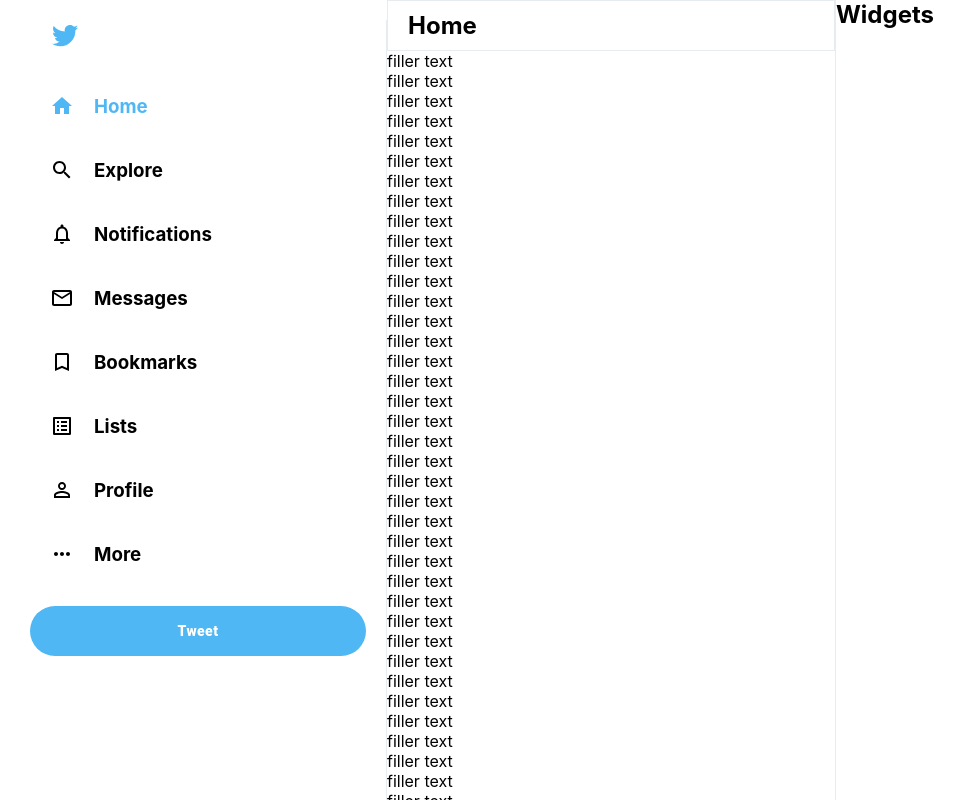
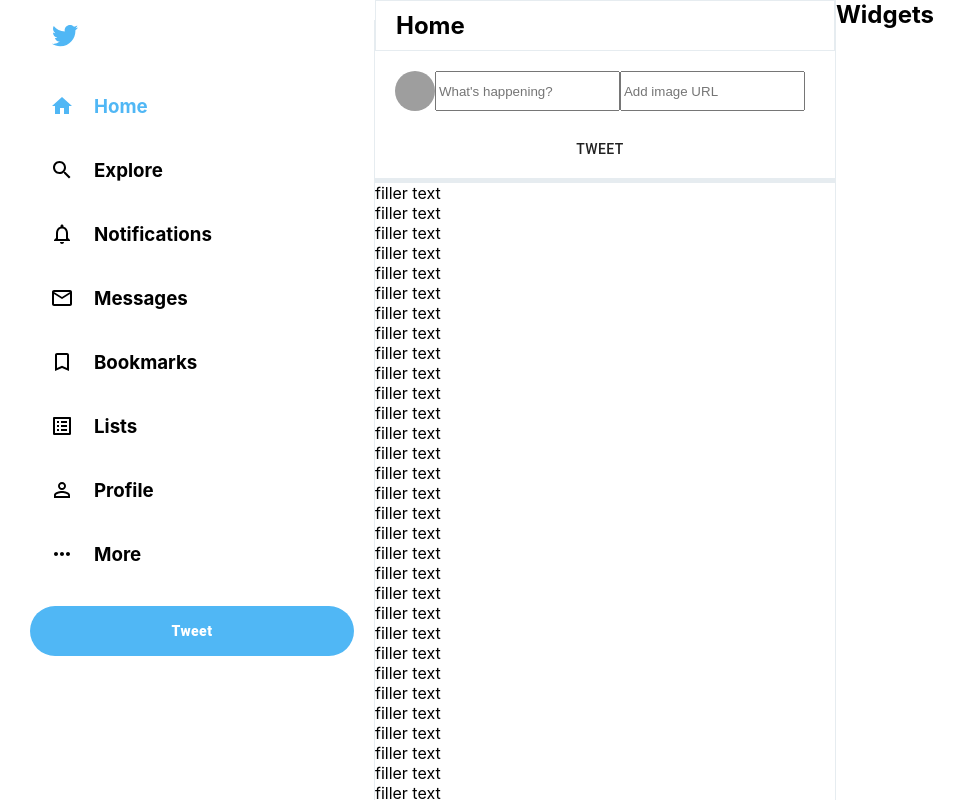
Before and after one commit to EDowning2000/TwitterClone, a React (Create React App) app in the folder client/: page / in a window 1280 px wide. Shown: the whole page, without its empty margins (0-966 px from the left). Built offline with nearby package versions, Linux system fonts and the light colour scheme; grey boxes are pictures that could not be loaded.

Commit message:
got the input and the avatar for the tweet form all setup and looking nice

```diff
--- a/client/src/components/Feed/Feed.css
+++ b/client/src/components/Feed/Feed.css
@@ -1,11 +1,12 @@
-.feed{
+.feed {
   flex: 0.4;
   border-right: 1px solid var(--twitterBackground);
   min-width: fit-content;
   overflow-y: scroll;
-
+  -ms-overflow-style: none;
+  scrollbar-width: none;
 }
-.header{
+.header {
   position: sticky;
   top: 0;
   background-color: white;
@@ -13,6 +14,6 @@
   border: 1px solid var(--twitterBackground);
   padding: 10px 20px;
 }
-.feed::-webkit-scrollbar{
+.feed::-webkit-scrollbar {
   display: none;
 }
--- a/client/src/components/Feed/TweetBox.js
+++ b/client/src/components/Feed/TweetBox.js
@@ -1,16 +1,19 @@
-import React from 'react';
-import './Tweetbox.css';
+import React from "react";
+import "./Tweetbox.css";
+import { Avatar, Button } from "@material-ui/core";
 
-function Tweetbox(){
+function Tweetbox() {
   return (
-    <div className='tweetbox'>
-
-
-
-
-
-
+    <div className="tweetbox">
+      <form>
+        <div className="tweetboxInput">
+          <Avatar src="https://pbs.twimg.com/profile_images/968882665188478978/3aqyFu3g_400x400.jpg" />
+          <input placeholder="What's happening?" type="text"></input>
+          <input placeholder="Add image URL" type="text"></input>
+        </div>
+        <Button>Tweet</Button>
+      </form>
     </div>
-  )
+  );
 }
 export default Tweetbox;
--- a/client/src/components/Feed/Tweetbox.css
+++ b/client/src/components/Feed/Tweetbox.css
@@ -0,0 +1,13 @@
+.tweetbox{
+  padding-bottom: 10px;
+  border-bottom: 5px solid var(--twitterBackground);
+  padding-right: 10px;
+}
+.tweetboxInput{
+  padding:20px;
+  display: flex;
+}
+.tweetbox>form{
+  display: flex;
+  flex-direction: column;
+}
```
